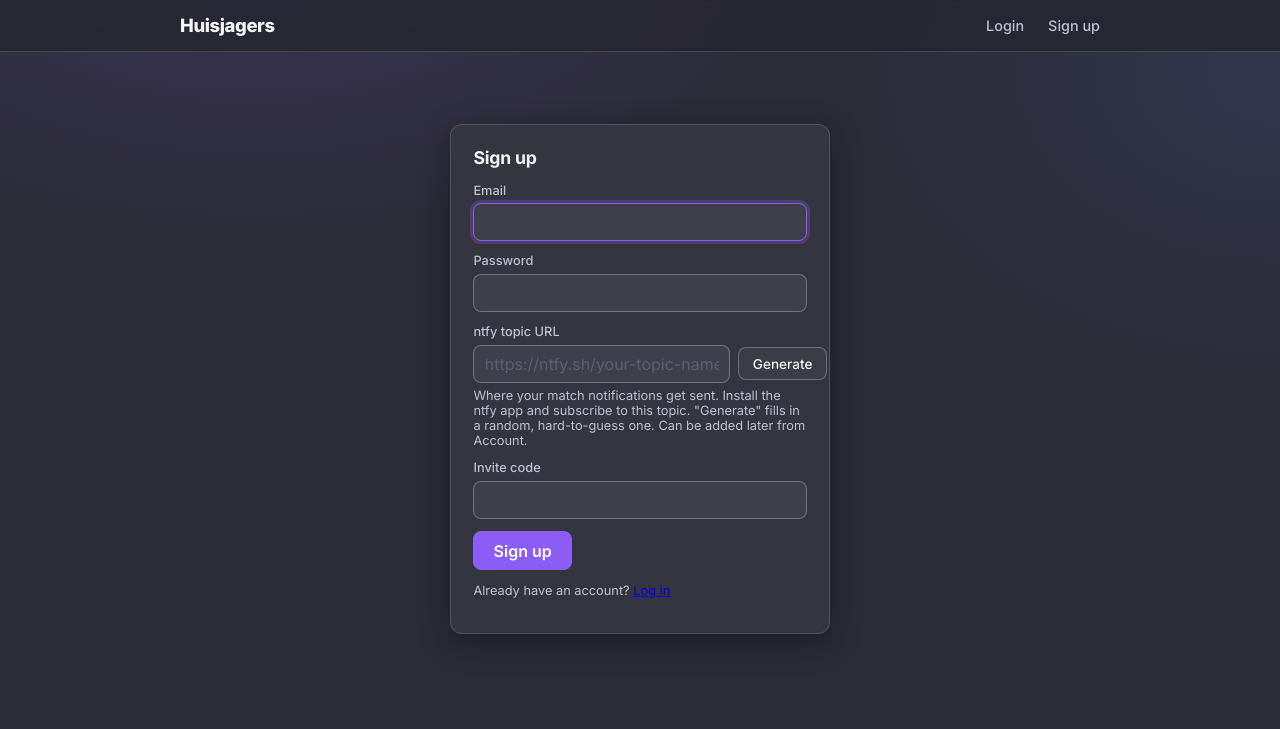
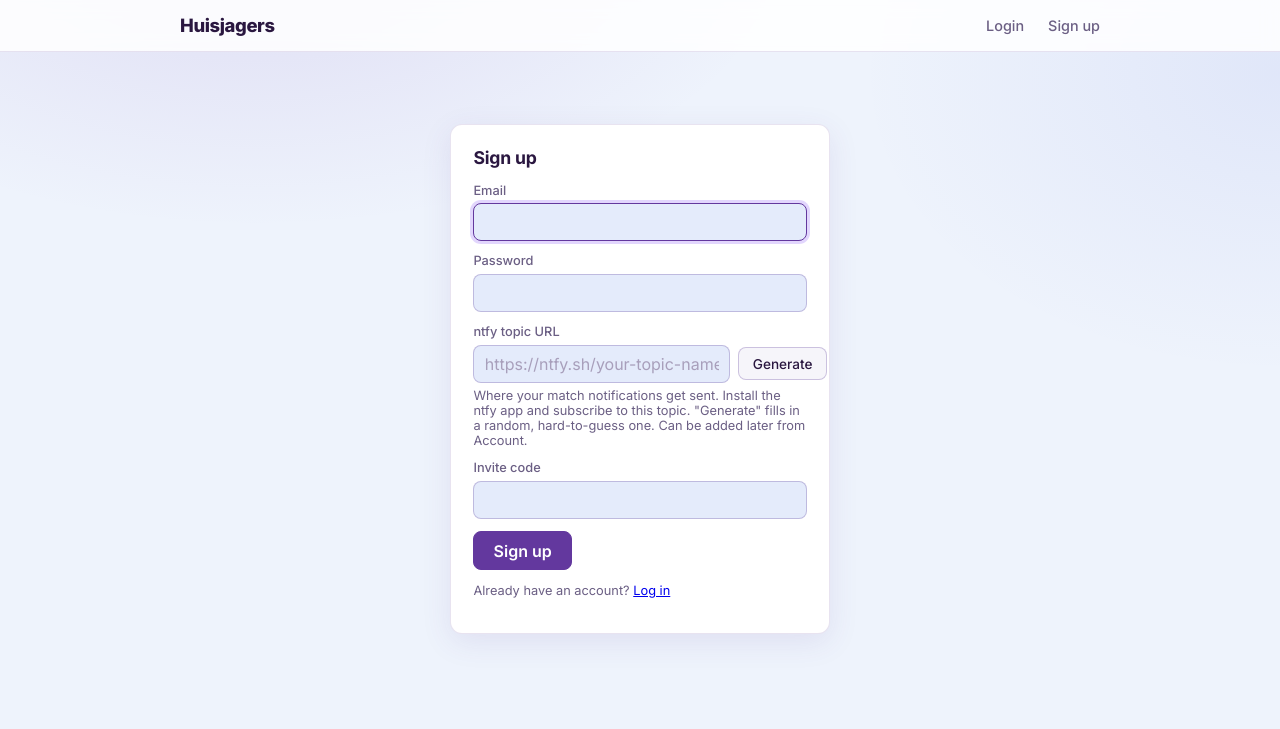
Before and after one commit to idquodest/huisjagers, a FastAPI app: page /signup in a window 1280 px wide. Shown: the top 729 px of the page. Run offline with FastAPI, Linux system fonts and the light colour scheme.

Commit message:
Switch to light theme with purple gradient palette

```diff
--- a/dashboard/templates/base.html
+++ b/dashboard/templates/base.html
@@ -5,25 +5,25 @@
   <meta name="viewport" content="width=device-width, initial-scale=1">
   <title>{% block title %}Huisjagers{% endblock %}</title>
   <link rel="manifest" href="/static/manifest.webmanifest">
-  <meta name="theme-color" content="#0b0b12">
+  <meta name="theme-color" content="#eef3fc">
   <link rel="preconnect" href="https://fonts.googleapis.com">
   <link rel="preconnect" href="https://fonts.gstatic.com" crossorigin>
   <link href="https://fonts.googleapis.com/css2?family=Inter:wght@400;500;600;700;800&display=swap" rel="stylesheet">
   <style>
     :root {
-      --bg: #2c2c39;
-      --card: #35353f;
-      --card-soft: #40404c;
-      --border: rgba(255,255,255,0.14);
-      --border-strong: rgba(255,255,255,0.26);
-      --text: #f5f4fa;
-      --text-muted: #c2bfd4;
-      --violet: #8b5cf6;
-      --violet-bright: #a78bfa;
-      --blue: #5b8def;
-      --green: #4ade80;
-      --amber: #fbbf24;
-      --red: #f87171;
+      --bg: #eef3fc;
+      --card: #ffffff;
+      --card-soft: #e4ebfb;
+      --border: rgba(91,58,152,0.14);
+      --border-strong: rgba(91,58,152,0.28);
+      --text: #2a1740;
+      --text-muted: #6b5f84;
+      --violet: #63389e;
+      --violet-bright: #7c4fbe;
+      --blue: #3d56d6;
+      --green: #16a34a;
+      --amber: #d97706;
+      --red: #dc2626;
     }
     * { box-sizing: border-box; }
     body {
@@ -31,15 +31,15 @@
       margin: 0; color: var(--text);
       background-color: var(--bg);
       background-image:
-        radial-gradient(ellipse 900px 500px at 20% -10%, rgba(139,92,246,0.16), transparent 60%),
-        radial-gradient(ellipse 700px 500px at 100% 10%, rgba(91,141,239,0.10), transparent 60%);
+        radial-gradient(ellipse 900px 500px at 20% -10%, rgba(124,79,190,0.14), transparent 60%),
+        radial-gradient(ellipse 700px 500px at 100% 10%, rgba(61,86,214,0.08), transparent 60%);
       background-repeat: no-repeat;
     }
     .page { max-width: 960px; margin: 0 auto; padding: 1.5rem 1.25rem 3rem; }
     h1, h2 { font-weight: 700; letter-spacing: -0.01em; color: var(--text); }
     h1 { margin-bottom: 0.3rem; font-size: 1.85rem; }
     .subtitle { color: var(--text-muted); margin-top: 0; }
-    nav.topbar { background: rgba(38,38,49,0.85); backdrop-filter: blur(8px); border-bottom: 1px solid var(--border); position: sticky; top: 0; z-index: 10; }
+    nav.topbar { background: rgba(255,255,255,0.85); backdrop-filter: blur(8px); border-bottom: 1px solid var(--border); position: sticky; top: 0; z-index: 10; }
     nav.topbar .inner { max-width: 960px; margin: 0 auto; padding: 0.9rem 1.25rem; display: flex; flex-wrap: wrap; gap: 1.5rem; align-items: center; }
     nav.topbar a { color: var(--text-muted); text-decoration: none; font-size: 0.9rem; font-weight: 500; }
     nav.topbar a:hover { color: var(--text); }
@@ -51,7 +51,7 @@
     table {
       width: 100%; border-collapse: collapse; background: var(--card);
       border: 1px solid var(--border); border-radius: 0.75rem; overflow: hidden;
-      box-shadow: 0 8px 30px rgba(0,0,0,0.35);
+      box-shadow: 0 8px 30px rgba(91,58,152,0.10);
     }
     th, td { text-align: left; padding: 0.6rem 0.85rem; border-bottom: 1px solid var(--border); font-size: 0.87rem; }
     th {
@@ -59,7 +59,7 @@
       font-weight: 600; font-size: 0.78rem; text-transform: uppercase; letter-spacing: 0.04em;
     }
     a.sort-link { display: block; padding: 0.6rem 0.85rem; color: inherit; text-decoration: none; white-space: nowrap; }
-    a.sort-link:hover { color: var(--text); background: rgba(255,255,255,0.04); }
+    a.sort-link:hover { color: var(--text); background: rgba(91,58,152,0.06); }
     .sort-arrow { color: var(--violet-bright); font-size: 0.7rem; }
     .amenities { color: var(--text-muted); font-size: 0.78rem; }
     a.listing-link { color: var(--blue); text-decoration: none; font-weight: 600; }
@@ -68,7 +68,7 @@
     .badge.pet { background: rgba(139,92,246,0.18); color: var(--violet-bright); }
     .card {
       background: var(--card); border: 1px solid var(--border); border-radius: 0.75rem;
-      box-shadow: 0 8px 30px rgba(0,0,0,0.35); padding: 1.4rem; margin: 1.1rem 0;
+      box-shadow: 0 8px 30px rgba(91,58,152,0.10); padding: 1.4rem; margin: 1.1rem 0;
     }
     .card h2 { margin-top: 0; font-size: 1.1rem; }
     code {
@@ -84,27 +84,27 @@
     }
     input:focus, textarea:focus, select:focus { outline: none; border-color: var(--violet); box-shadow: 0 0 0 3px rgba(139,92,246,0.25); }
     textarea { min-height: 4rem; resize: vertical; }
-    input::placeholder, textarea::placeholder { color: #5f5c70; opacity: 1; }
+    input::placeholder, textarea::placeholder { color: #a89fbb; opacity: 1; }
     button.primary, input[type=submit] {
       background: var(--violet); color: #fff; border: 1px solid var(--violet); border-radius: 0.5rem;
       padding: 0.55rem 1.2rem; font: inherit; font-weight: 600; cursor: pointer;
       transition: background 0.15s, box-shadow 0.15s;
     }
-    button.primary:hover, input[type=submit]:hover { background: #7c4ded; box-shadow: 0 0 0 4px rgba(139,92,246,0.2); }
-    button.primary:active, input[type=submit]:active { background: #6d3fdb; }
+    button.primary:hover, input[type=submit]:hover { background: #713fb0; box-shadow: 0 0 0 4px rgba(99,56,158,0.2); }
+    button.primary:active, input[type=submit]:active { background: #542f87; }
     button.secondary, a.secondary {
-      background: rgba(255,255,255,0.04); color: var(--text); border: 1px solid var(--border-strong); border-radius: 0.5rem;
+      background: rgba(91,58,152,0.05); color: var(--text); border: 1px solid var(--border-strong); border-radius: 0.5rem;
       padding: 0.45rem 0.85rem; font: inherit; font-weight: 500; font-size: 0.85rem; cursor: pointer; white-space: nowrap;
       text-decoration: none; display: inline-block; box-sizing: border-box; transition: background 0.15s, border-color 0.15s;
     }
-    button.secondary:hover, a.secondary:hover { background: rgba(255,255,255,0.09); border-color: rgba(255,255,255,0.3); }
+    button.secondary:hover, a.secondary:hover { background: rgba(91,58,152,0.10); border-color: rgba(91,58,152,0.35); }
     a.link-plain { color: var(--blue); font-size: 0.85rem; align-self: center; font-weight: 500; text-decoration: none; }
     a.link-plain:hover { color: var(--violet-bright); }
     .input-with-button { display: flex; gap: 0.5rem; align-items: center; }
     .input-with-button input { flex: 1; }
     .filter-panel {
       background: var(--card); border: 1px solid var(--border); border-radius: 0.75rem;
-      box-shadow: 0 8px 30px rgba(0,0,0,0.35); padding: 1rem 1.2rem; margin: 0.5rem 0 1rem;
+      box-shadow: 0 8px 30px rgba(91,58,152,0.10); padding: 1rem 1.2rem; margin: 0.5rem 0 1rem;
     }
     .filter-panel .filter-row { display: flex; flex-wrap: wrap; gap: 0.75rem; align-items: flex-end; margin-bottom: 0; }
     .filter-panel .field { min-width: 100px; flex: 1; }
@@ -130,7 +130,7 @@
     .city-status-badge { font-size: 0.75rem; padding: 0.15rem 0.55rem; border-radius: 1rem; white-space: nowrap; font-weight: 600; }
     .city-status-badge.on { background: rgba(74,222,128,0.15); color: var(--green); }
     .city-status-badge.unconfigured { background: rgba(251,191,36,0.15); color: var(--amber); }
-    .city-status-badge.opted_out { background: rgba(255,255,255,0.08); color: var(--text-muted); }
+    .city-status-badge.opted_out { background: rgba(91,58,152,0.08); color: var(--text-muted); }
     .city-status-summary { font-size: 0.8rem; color: var(--text-muted); flex: 1; min-width: 150px; }
     .city-status-actions { display: flex; gap: 0.6rem; align-items: center; }
     .hint { color: var(--text-muted); font-size: 0.8rem; }
```
